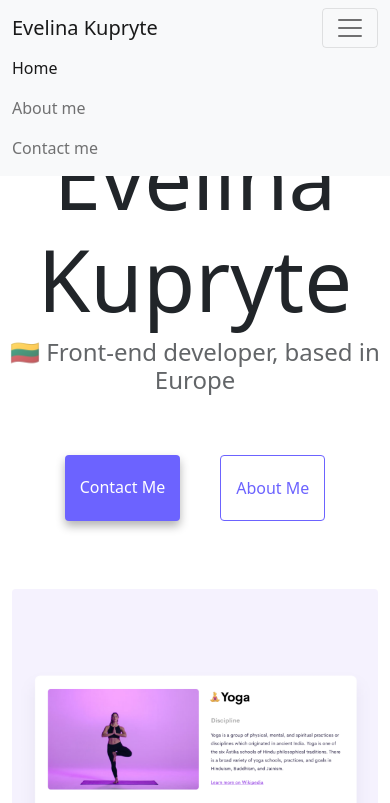
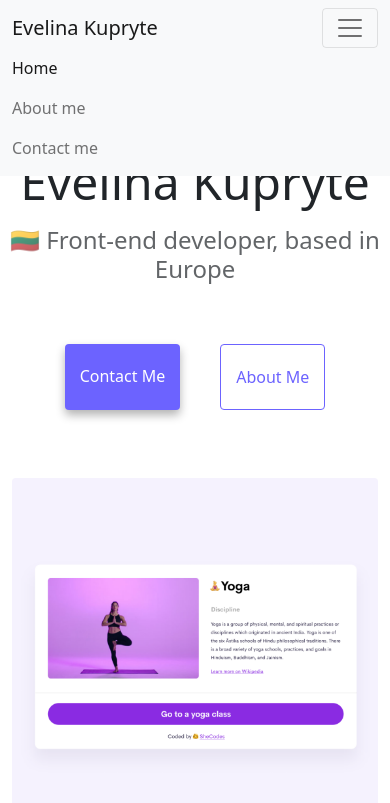
Before and after one commit to evelientje90/AdvancedToolsHomeworkSheCodes, a website: page index.html in a window 390 px wide. Shown: the top 803 px of the page. Drawn offline with nearby package versions, Linux system fonts and the light colour scheme.

Commit message:
Update style.css
Top margin updated

```diff
--- a/style.css
+++ b/style.css
@@ -5,7 +5,7 @@
 }
 
 body {
-  margin: 60px auto !important;
+  margin-top:100px!important;
   max-width: 100%;
 }
 
@@ -98,3 +98,15 @@ p {
   box-shadow: var(--box-shadow);
   color: white;
 }
+@media (max-width: 576px){
+  h1{
+    font-size: 48px!important;
+    line-height: 1.5!important;
+  }
+  h2{
+    font-size:32px!important ;
+  }
+  .text-center{
+    text-align: center!important;
+  }
+}
```
